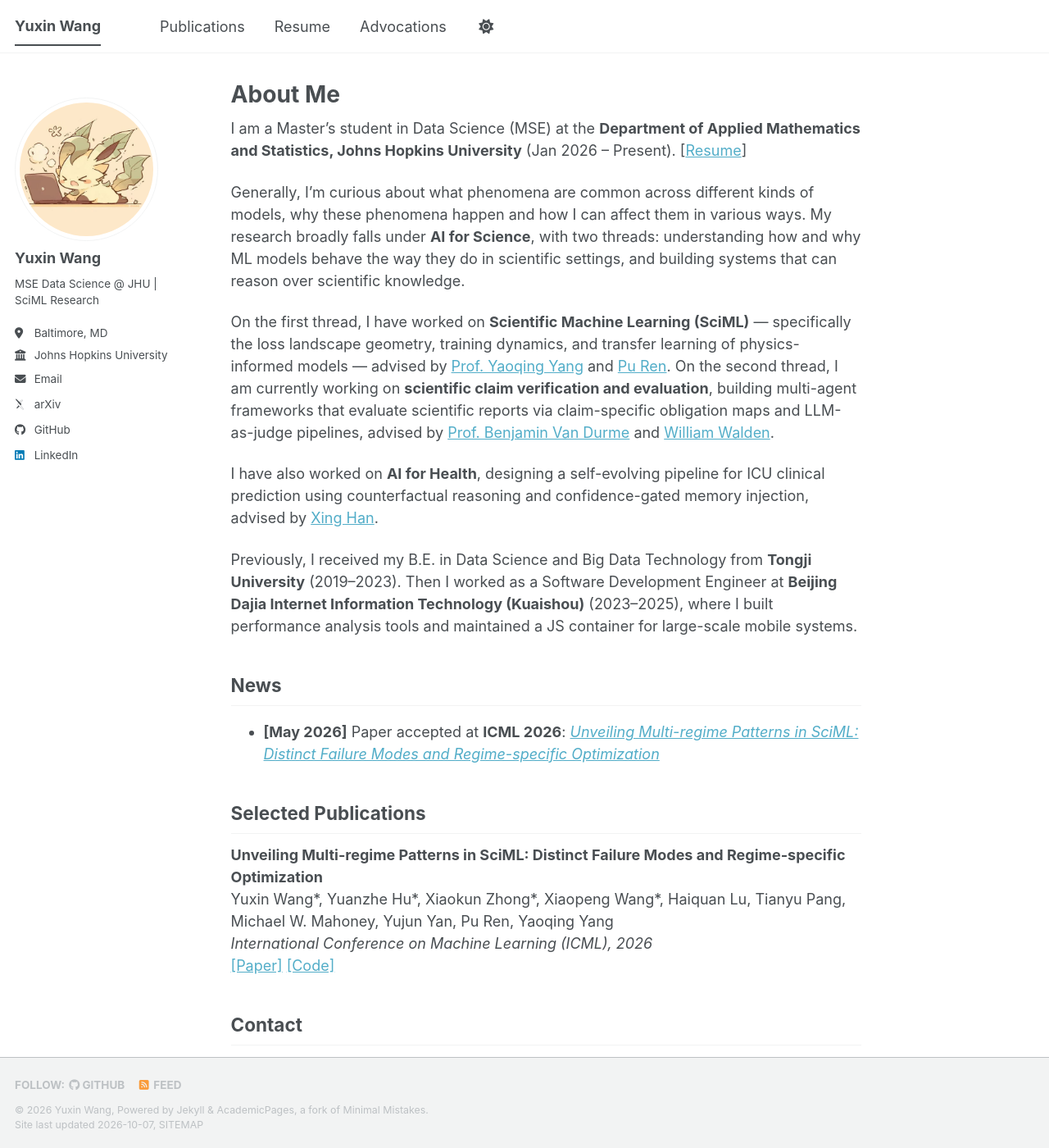
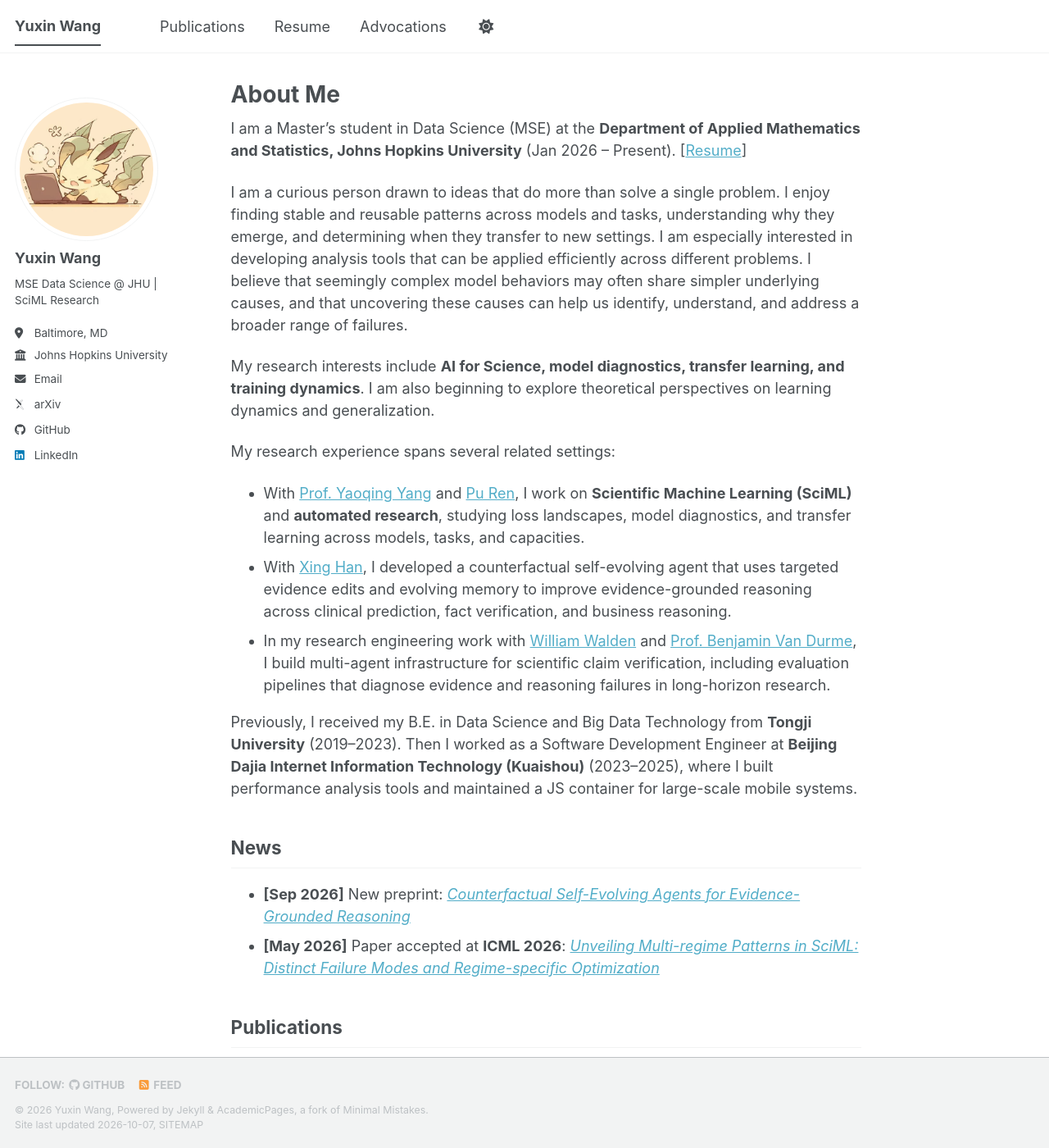
Before and after one commit to leastima/leastima.github.io, a Jekyll site: the page built from _pages/about.md, in a window 1280 px wide and 1400 px high. Shown: the whole window at 82% size. Built offline with Jekyll 4.4.1, drawn with Linux system fonts in a browser that asks for light colours; some web fonts are replaced; a script bundle is joined from its source files by our own code; library files that are not in the unit come from our copies.

Commit message:
Update research interests and publications

```diff
--- a/_pages/about.md
+++ b/_pages/about.md
@@ -11,19 +11,29 @@ I am a Master's student in Data Science (MSE) at the **Department of Applied Mat
 
 
 
-Generally, I'm curious about what phenomena are common across different kinds of models, why these phenomena happen and how I can affect them in various ways. My research broadly falls under **AI for Science**, with two threads: understanding how and why ML models behave the way they do in scientific settings, and building systems that can reason over scientific knowledge.
+I am a curious person drawn to ideas that do more than solve a single problem. I enjoy finding stable and reusable patterns across models and tasks, understanding why they emerge, and determining when they transfer to new settings. I am especially interested in developing analysis tools that can be applied efficiently across different problems. I believe that seemingly complex model behaviors may often share simpler underlying causes, and that uncovering these causes can help us identify, understand, and address a broader range of failures.
 
-On the first thread, I have worked on **Scientific Machine Learning (SciML)** — specifically the loss landscape geometry, training dynamics, and transfer learning of physics-informed models — advised by [Prof. Yaoqing Yang](https://web.cs.dartmouth.edu/people/yaoqing-yang) and [Pu Ren](https://paulpuren.github.io/). On the second thread, I am currently working on **scientific claim verification and evaluation**, building multi-agent frameworks that evaluate scientific reports via claim-specific obligation maps and LLM-as-judge pipelines, advised by [Prof. Benjamin Van Durme](https://cs.jhu.edu/~vandurme/) and [William Walden](https://wgantt.github.io/personal-website/).
+My research interests include **AI for Science, model diagnostics, transfer learning, and training dynamics**. I am also beginning to explore theoretical perspectives on learning dynamics and generalization.
 
-I have also worked on **AI for Health**, designing a self-evolving pipeline for ICU clinical prediction using counterfactual reasoning and confidence-gated memory injection, advised by [Xing Han](https://aaronhan223.github.io/).
+My research experience spans several related settings:
+
+- With [Prof. Yaoqing Yang](https://web.cs.dartmouth.edu/people/yaoqing-yang) and [Pu Ren](https://paulpuren.github.io/), I work on **Scientific Machine Learning (SciML)** and **automated research**, studying loss landscapes, model diagnostics, and transfer learning across models, tasks, and capacities.
+- With [Xing Han](https://aaronhan223.github.io/), I developed a counterfactual self-evolving agent that uses targeted evidence edits and evolving memory to improve evidence-grounded reasoning across clinical prediction, fact verification, and business reasoning.
+- In my research engineering work with [William Walden](https://wgantt.github.io/personal-website/) and [Prof. Benjamin Van Durme](https://cs.jhu.edu/~vandurme/), I build multi-agent infrastructure for scientific claim verification, including evaluation pipelines that diagnose evidence and reasoning failures in long-horizon research.
 
 Previously, I received my B.E. in Data Science and Big Data Technology from **Tongji University** (2019–2023). Then I worked as a Software Development Engineer at **Beijing Dajia Internet Information Technology (Kuaishou)** (2023–2025), where I built performance analysis tools and maintained a JS container for large-scale mobile systems.
 
 ## News
 
+- **[Sep 2026]** New preprint: [*Counterfactual Self-Evolving Agents for Evidence-Grounded Reasoning*](https://arxiv.org/abs/2609.32870)
 - **[May 2026]** Paper accepted at **ICML 2026**: [*Unveiling Multi-regime Patterns in SciML: Distinct Failure Modes and Regime-specific Optimization*](https://arxiv.org/abs/2605.29153)
 
-## Selected Publications
+## Publications
+
+**Counterfactual Self-Evolving Agents for Evidence-Grounded Reasoning**<br>
+Xing Han, Yuxin Wang, Chen Chen, Wei Dai, Gautham Krishna Gudur, Shijun Li, Hsing-Huan Chung, Gregory D. Hager, Joydeep Ghosh, Paul Pu Liang, Suchi Saria<br>
+*arXiv preprint, 2026*<br>
+[\[Paper\]](https://arxiv.org/abs/2609.32870)
 
 **Unveiling Multi-regime Patterns in SciML: Distinct Failure Modes and Regime-specific Optimization**
 Yuxin Wang\*, Yuanzhe Hu\*, Xiaokun Zhong\*, Xiaopeng Wang\*, Haiquan Lu, Tianyu Pang, Michael W. Mahoney, Yujun Yan, Pu Ren, Yaoqing Yang
```
Also changed, not shown: _publications/2026-09-counterfactual-self-evolving-agents.md (added, +19 -0 lines).
